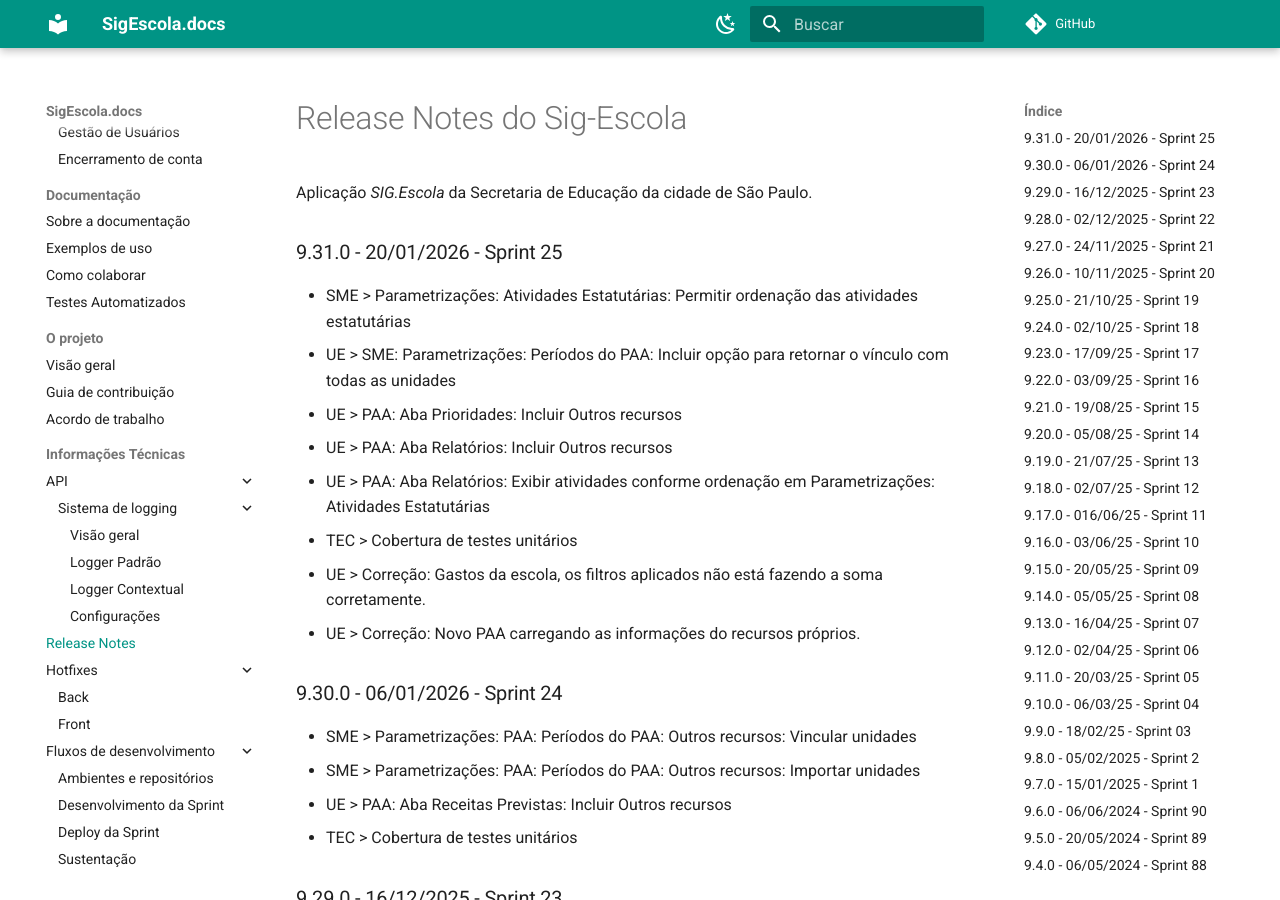
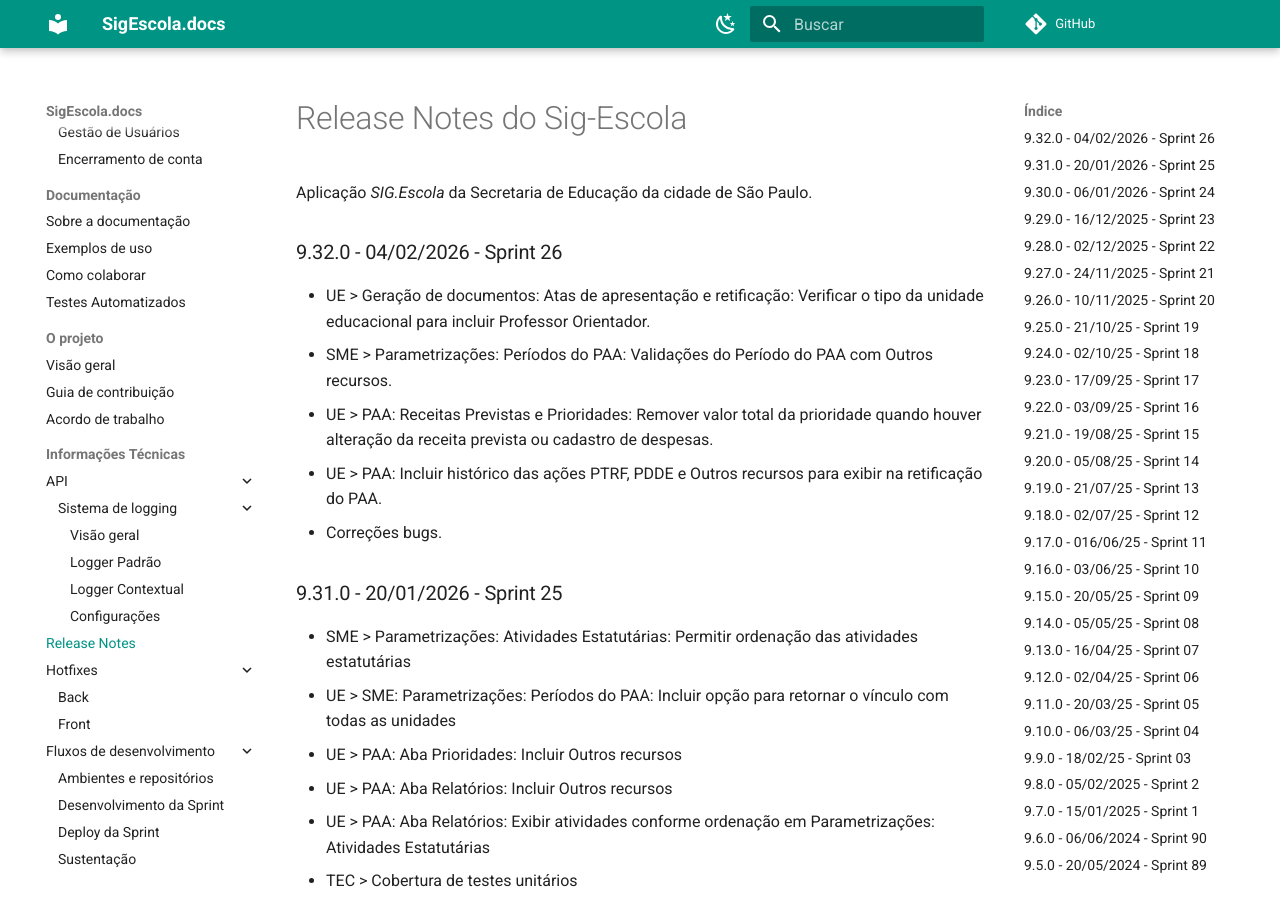
Before and after one commit to prefeiturasp/SME-PTRF-Docs, an MkDocs documentation site: the page built from docs/projeto/release_notes.md, in a window 1280 px wide and 900 px high. Built offline with MkDocs 1.6.1 and Material for MkDocs 9.7.7, drawn with Linux system fonts in a browser that asks for light colours; comment, search, counter and statistics services are not loaded.

Commit message:
Update release_notes.md

```diff
--- a/docs/projeto/release_notes.md
+++ b/docs/projeto/release_notes.md
@@ -1,6 +1,14 @@
 # Release Notes do Sig-Escola
 
 Aplicação *SIG.Escola* da Secretaria de Educação da cidade de São Paulo.
+
+### 9.32.0 - 04/02/2026 - Sprint 26
+
+* UE > Geração de documentos: Atas de apresentação e retificação: Verificar o tipo da unidade educacional para incluir Professor Orientador.
+* SME > Parametrizações: Períodos do PAA: Validações do Período do PAA com Outros recursos.
+* UE > PAA: Receitas Previstas e Prioridades: Remover valor total da prioridade quando houver alteração da receita prevista ou cadastro de despesas.
+* UE > PAA: Incluir histórico das ações PTRF, PDDE e Outros recursos para exibir na retificação do PAA.
+* Correções bugs.
 
 ### 9.31.0 - 20/01/2026 - Sprint 25
 
```
